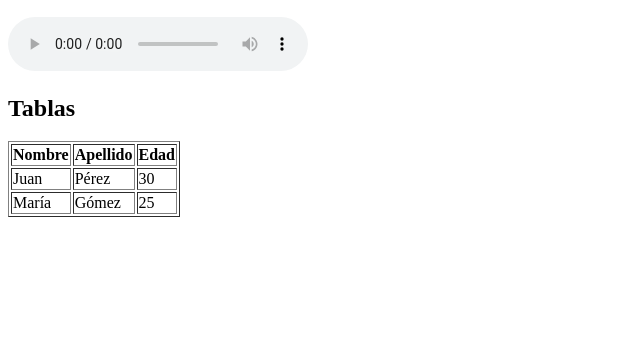
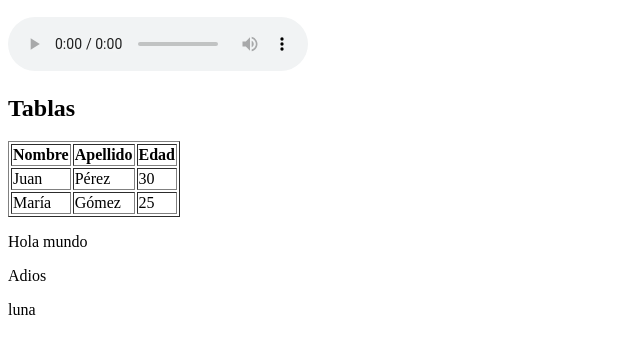
Before and after one commit to Marco-Poelsma/Web_S02, a plain HTML site: page index.html in a window 1280 px wide. Shown: the part 331-684 px from the top of the page, without its empty margins (0-640 px from the left). Drawn offline with Linux system fonts and the light colour scheme.

Commit message:
Div, span, class e id

```diff
--- a/index.html
+++ b/index.html
@@ -3,7 +3,7 @@
 <head>
     <meta charset="UTF-8">
     <meta name="viewport" content="width=device-width, initial-scale=1.0">
-    <title>Document</title>
+    <title>Audio, Vídeo, Tablas y Elementos en Bloque y en Línea</title>
 </head>
 <body>
     <h1>Nuevos tags</h1>
@@ -39,5 +39,13 @@
             <td>25</td>
         </tr>
         </tbody>
+    </table>
+
+    <div>
+        <p>Hola <span>mundo</span></p>
+    </div>
+    <div>
+        <p>Adios <div>luna</div></p>
+    </div>
 </body>
 </html>
```
Also changed, not shown: 1 other file.
